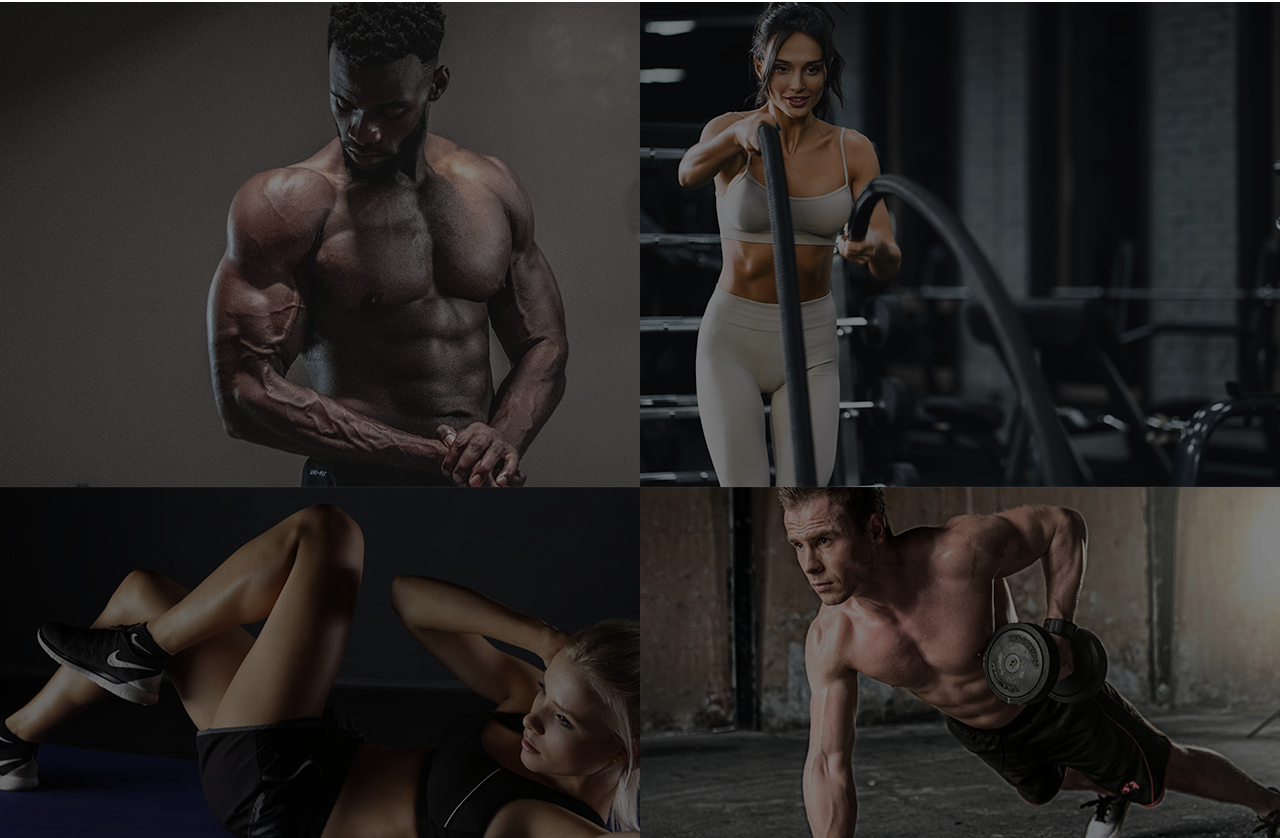
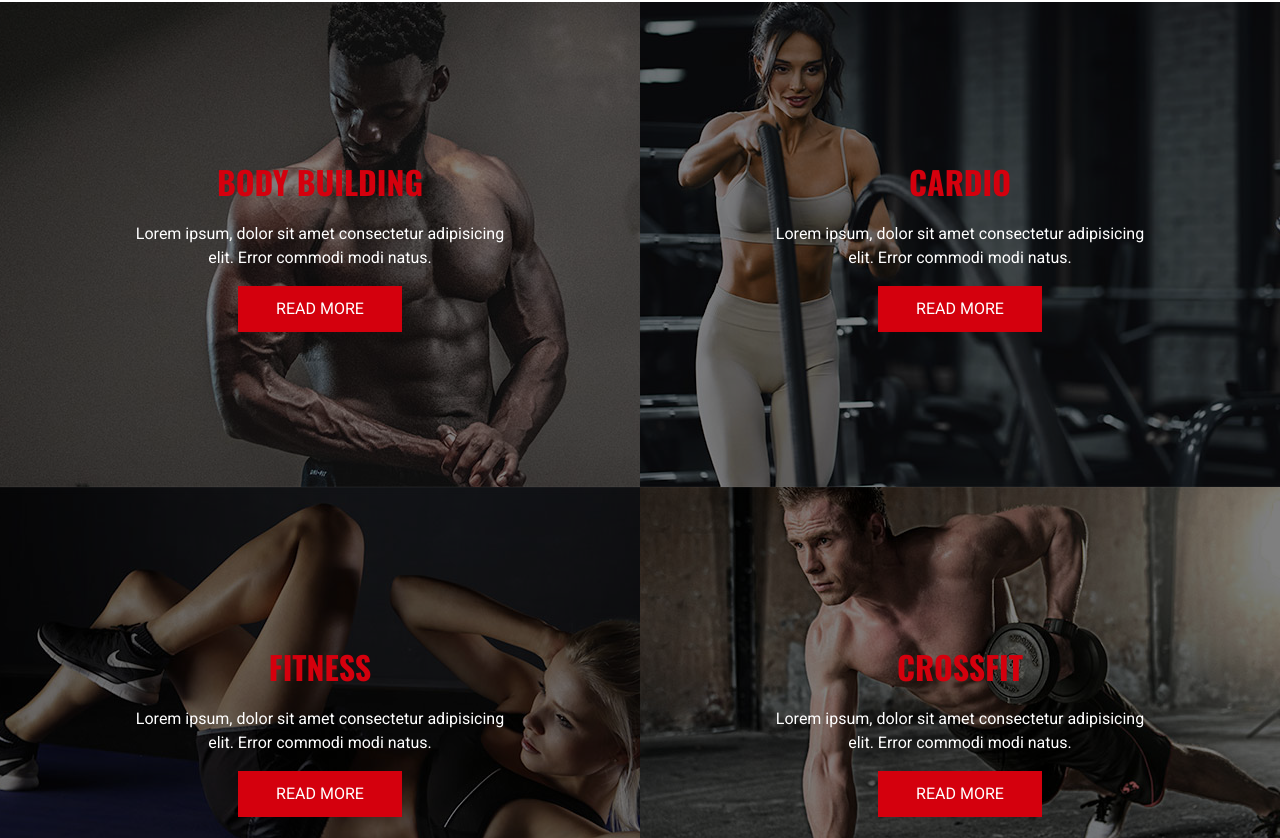
Before and after one commit to ujangaris/Gym-Web--Nextjs, a Next.js app: page / in a window 1280 px wide. Shown: the part 2182-3020 px from the top of the page. Built offline with nearby package versions, Linux system fonts and the light colour scheme.

Commit message:
classes component text & button

```diff
--- a/components/Classes.tsx
+++ b/components/Classes.tsx
@@ -1,6 +1,7 @@
 "use client";
 
 import Image from "next/image";
+import { CustomButton } from "./CustomButton";
 
 const classes = [
   {
@@ -42,6 +43,15 @@ export const Classes = () => {
               {/* overlay */}
               <div className="bg-black/50 absolute w-full h-full top-0 z-10"></div>
               <Image src={item.img} fill className="object-cover" alt="" />
+              {/* text & btn */}
+              <div className="z-30 max-w-[380px] text-center flex flex-col justify-center items-center gap-4">
+                <h3 className="h3 text-accent">{item.name}</h3>
+                <p className="text-white">{item.description}</p>
+                <CustomButton
+                  containerStyles="w-[164px] h-[46px]"
+                  text="Read more"
+                />
+              </div>
             </div>
           );
         })}
```
Also changed, not shown: 1 other file (tests, documents, lock files or other folders).
